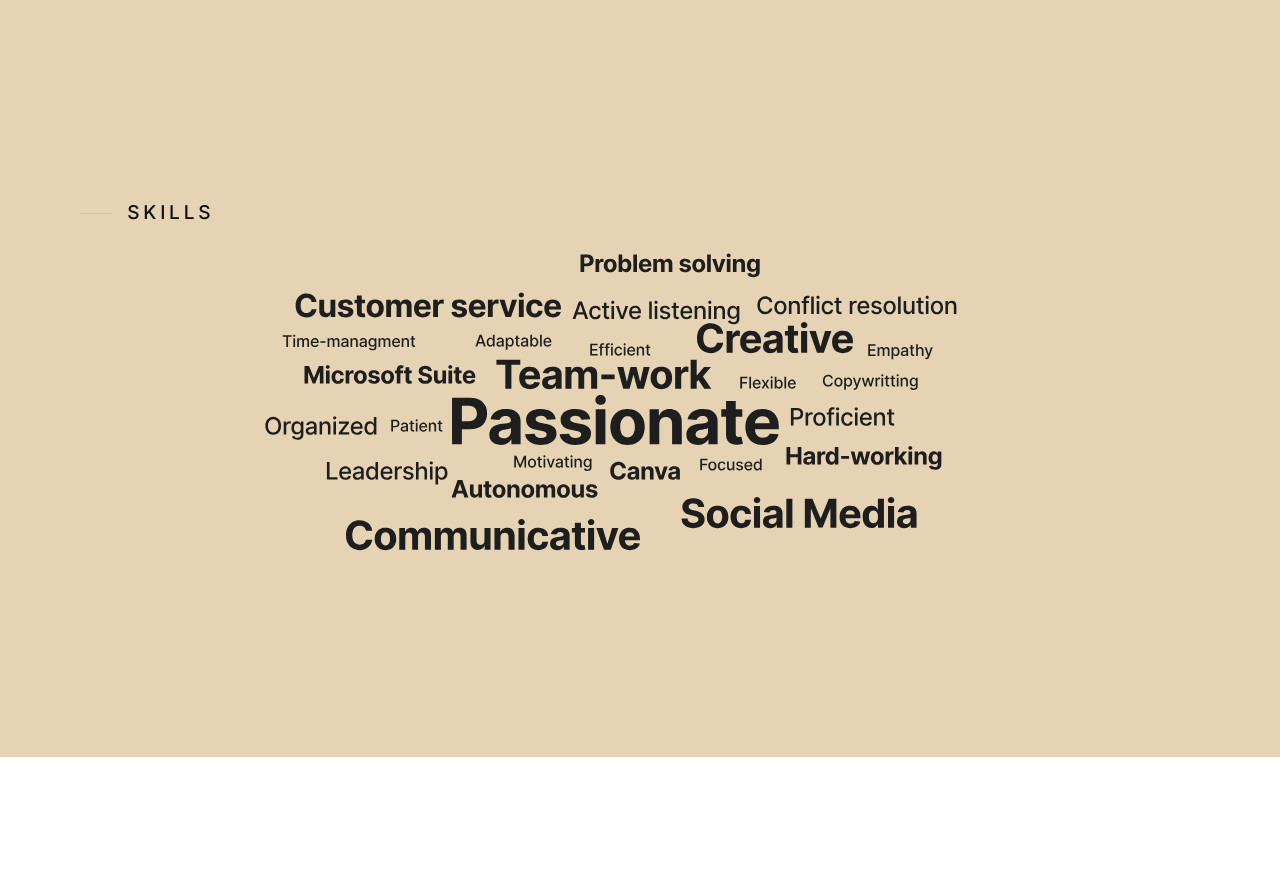
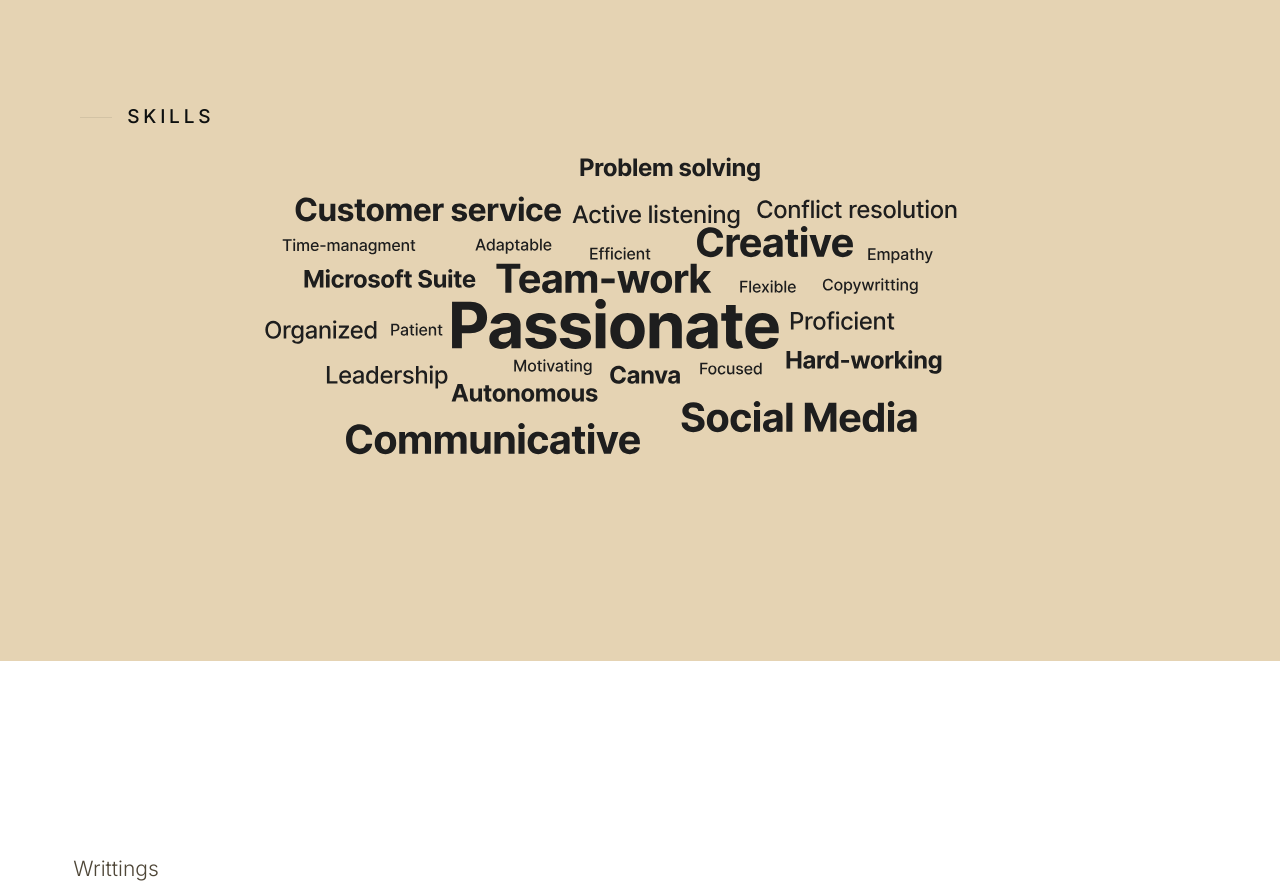
Before and after one commit to elsamacieira/portfolio, a plain HTML site: page index.html in a window 1280 px wide. Shown: the part 4388-5278 px from the top of the page. Drawn offline with Linux system fonts and the light colour scheme; a web font is replaced by a local one.

Commit message:
Update styles.css

```diff
--- a/css/styles.css
+++ b/css/styles.css
@@ -3463,7 +3463,8 @@ img.u-pull-left {
  * ## about skills
  * -------------------------------------------------------------------- */
 .s-about__skills {
-    padding-top : var(--vspace-3);
+    padding-top : 0px;
+    margin-bottom: var(--vspace-1);
 }
 
 .s-about__skills img {
```
